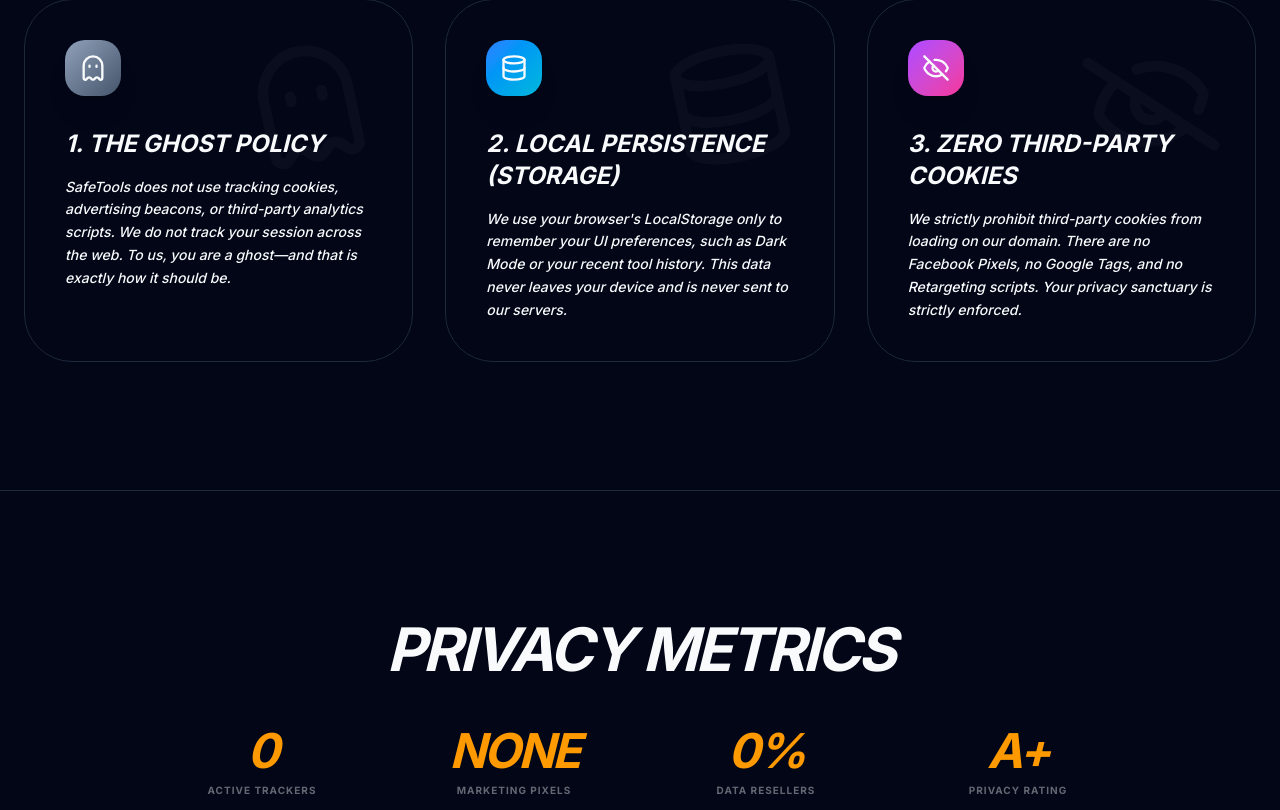
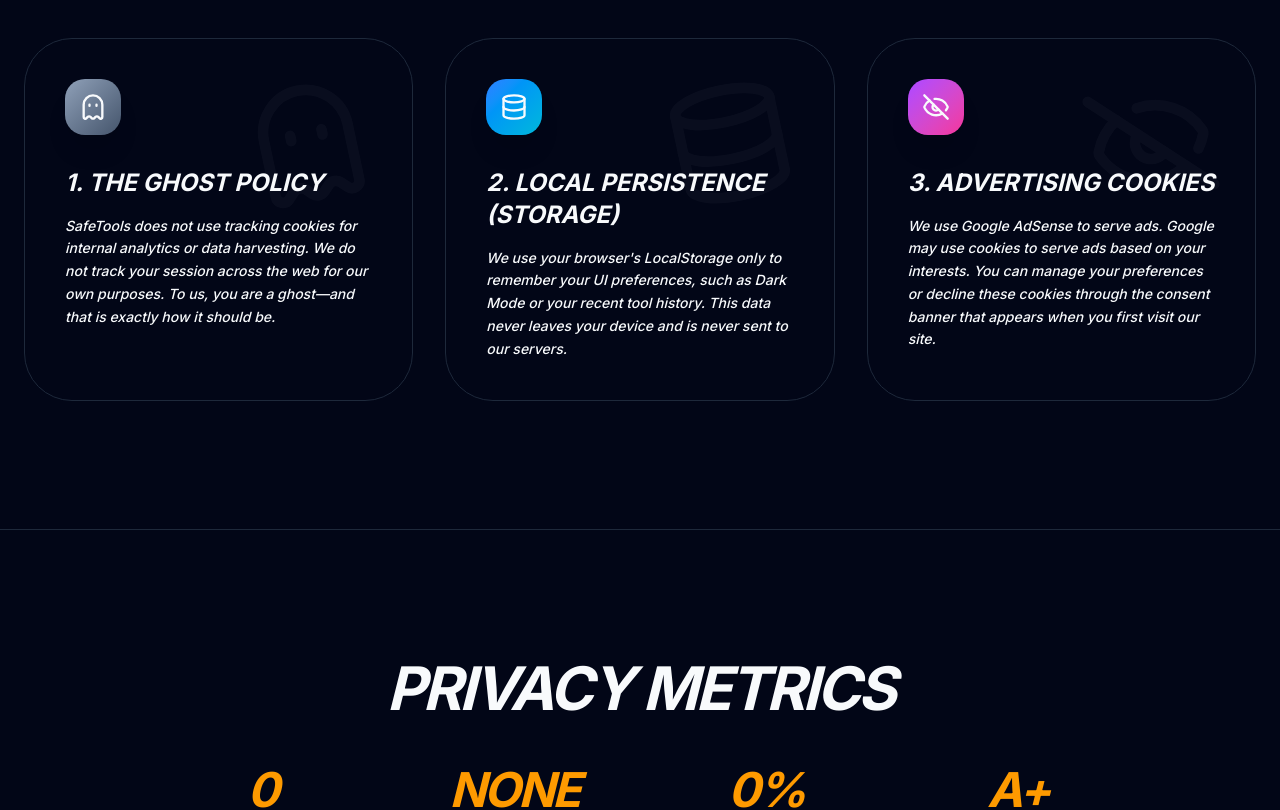
Before and after one commit to nikhilkum1r/PrivateTools, a Next.js app: page /cookies in a window 1280 px wide. Shown: the part 860-1670 px from the top of the page. Built offline with nearby package versions, Linux system fonts and the light colour scheme.

Commit message:
chore: optimize legal pages and robots.txt for Google AdSense approval

```diff
--- a/src/app/cookies/CookiesClient.tsx
+++ b/src/app/cookies/CookiesClient.tsx
@@ -25,7 +25,7 @@
   {
     title: "1. The Ghost Policy",
     icon: Ghost,
-    content: "SafeTools does not use tracking cookies, advertising beacons, or third-party analytics scripts. We do not track your session across the web. To us, you are a ghost—and that is exactly how it should be.",
+    content: "SafeTools does not use tracking cookies for internal analytics or data harvesting. We do not track your session across the web for our own purposes. To us, you are a ghost—and that is exactly how it should be.",
     color: "from-slate-400 to-slate-600"
   },
   {
@@ -35,9 +35,9 @@
     color: "from-blue-500 to-cyan-500"
   },
   {
-    title: "3. Zero Third-Party Cookies",
+    title: "3. Advertising Cookies",
     icon: EyeOff,
-    content: "We strictly prohibit third-party cookies from loading on our domain. There are no Facebook Pixels, no Google Tags, and no Retargeting scripts. Your privacy sanctuary is strictly enforced.",
+    content: "We use Google AdSense to serve ads. Google may use cookies to serve ads based on your interests. You can manage your preferences or decline these cookies through the consent banner that appears when you first visit our site.",
     color: "from-purple-500 to-pink-500"
   }
 ];
@@ -62,7 +62,7 @@
                    Zero <br /> <span className="text-amber-500">Cookies.</span>
                 </h1>
                 <p className="text-xl md:text-2xl text-muted-foreground font-medium max-w-3xl mx-auto leading-relaxed italic">
-                   We believe the best cookie policy is no cookies at all. <br /> SafeTools is 100% tracker-free by architectural design.
+                   We minimize cookies to the absolute essential. <br /> SafeTools uses only standard advertising cookies to keep our tools free for everyone.
                 </p>
              </motion.div>
           </div>
--- a/src/app/layout.tsx
+++ b/src/app/layout.tsx
@@ -102,7 +102,7 @@
     },
   },
   verification: {
-    google: "ca-pub-4227099386151379", // Adding as verification for clarity, though it's specifically an AdSense account tag
+    google: "ca-pub-4227099386151379",
   },
   other: {
     "google-adsense-account": "ca-pub-4227099386151379",
--- a/src/app/privacy-policy/PrivacyPolicyClient.tsx
+++ b/src/app/privacy-policy/PrivacyPolicyClient.tsx
@@ -9,7 +9,8 @@
   CloudOff,
   Database,
   FileSearch,
-  Scale
+  Scale,
+  ShieldAlert
 } from "lucide-react";
 import { Navbar } from "@/components/shared/Navbar";
 import { Footer } from "@/components/shared/Footer";
@@ -37,6 +38,11 @@
       title: "Your Rights",
       icon: Scale,
       content: "Because we do not collect your data, we do not 'sell' or 'share' it. You maintain 100% ownership and sovereignty over every byte of information you process through our utility suite."
+    },
+    {
+      title: "Advertising & AdSense",
+      icon: ShieldAlert,
+      content: "To keep SafeTools free and sustainable, we use Google AdSense to serve advertisements. Google uses cookies to serve ads based on your prior visits to this and other websites. You can opt-out of personalized advertising by visiting your Google Ad Settings or via our on-site consent manager."
     }
   ];
 
@@ -54,7 +60,7 @@
               Privacy <span className="text-emerald-500 italic">Guaranteed.</span>
             </h1>
             <p className="text-muted-foreground text-lg max-w-xl mx-auto font-medium">
-              Last Updated: May 6, 2026. This policy outlines our absolute commitment to your data sovereignty.
+              Last Updated: May 6, 2026. This policy outlines our absolute commitment to your data sovereignty, fully compliant with GDPR and CCPA regulations.
             </p>
           </div>
 
--- a/src/app/robots.ts
+++ b/src/app/robots.ts
@@ -2,7 +2,8 @@
 
 export default function robots(): MetadataRoute.Robots {
   return {
-    rules: {
+    rules: [
+      {
         userAgent: '*',
         allow: '/',
         disallow: [
@@ -14,6 +15,11 @@
           '/static/',
         ],
       },
+      {
+        userAgent: 'Mediapartners-Google',
+        allow: '/',
+      },
+    ],
     sitemap: 'https://safetools.space/sitemap.xml',
   }
 }
--- a/src/components/shared/Footer.tsx
+++ b/src/components/shared/Footer.tsx
@@ -14,10 +14,10 @@
     { name: "Changelog", href: "/changelog" },
   ],
   resources: [
-    { name: "Privacy Manifesto", href: "/privacy" },
-    { name: "Security Architecture", href: "/security" },
-    { name: "Local Processing", href: "/security" },
+    { name: "About SafeTools", href: "/about" },
+    { name: "Privacy Policy", href: "/privacy-policy" },
     { name: "Terms of Service", href: "/terms" },
+    { name: "Contact Us", href: "/contact" },
     { name: "FAQ", href: "/faq" },
     { name: "System Status", href: "/status" },
   ],
```
Lines whose indentation alone changed are shown as unchanged.
